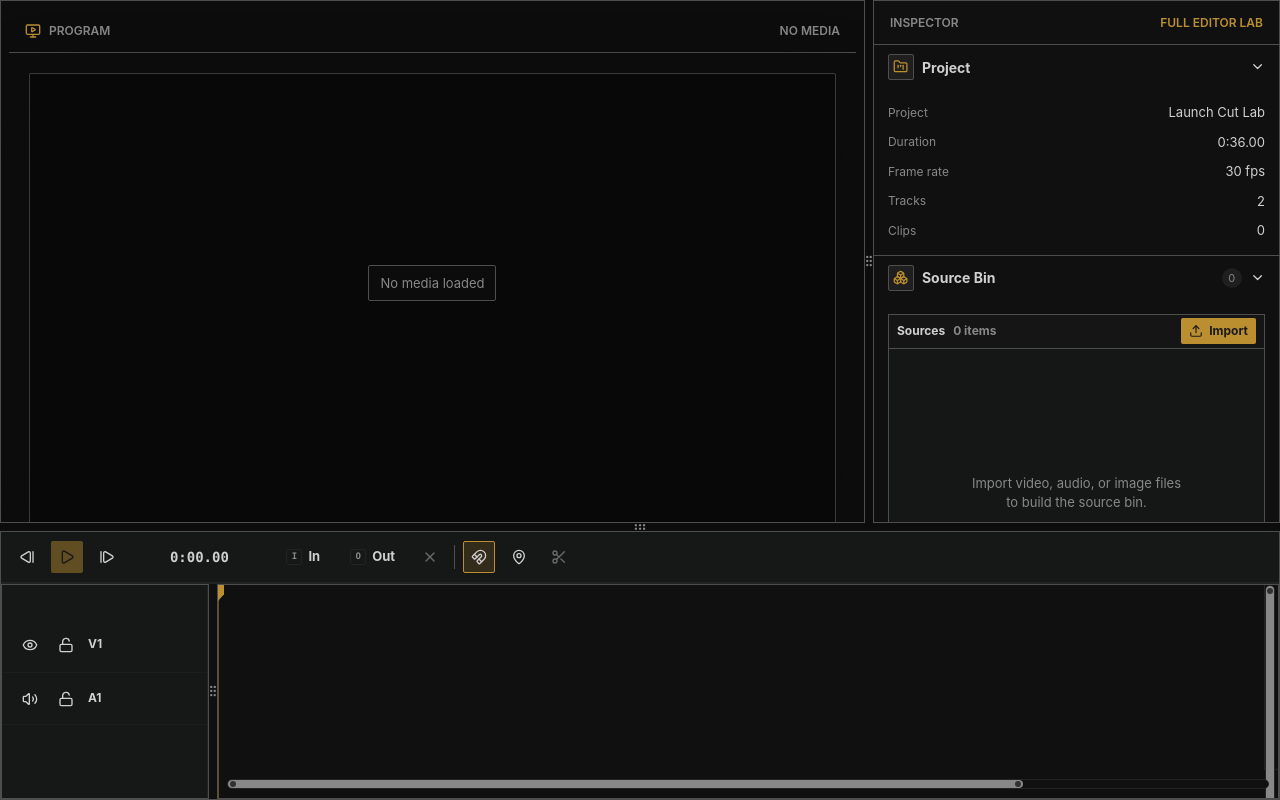
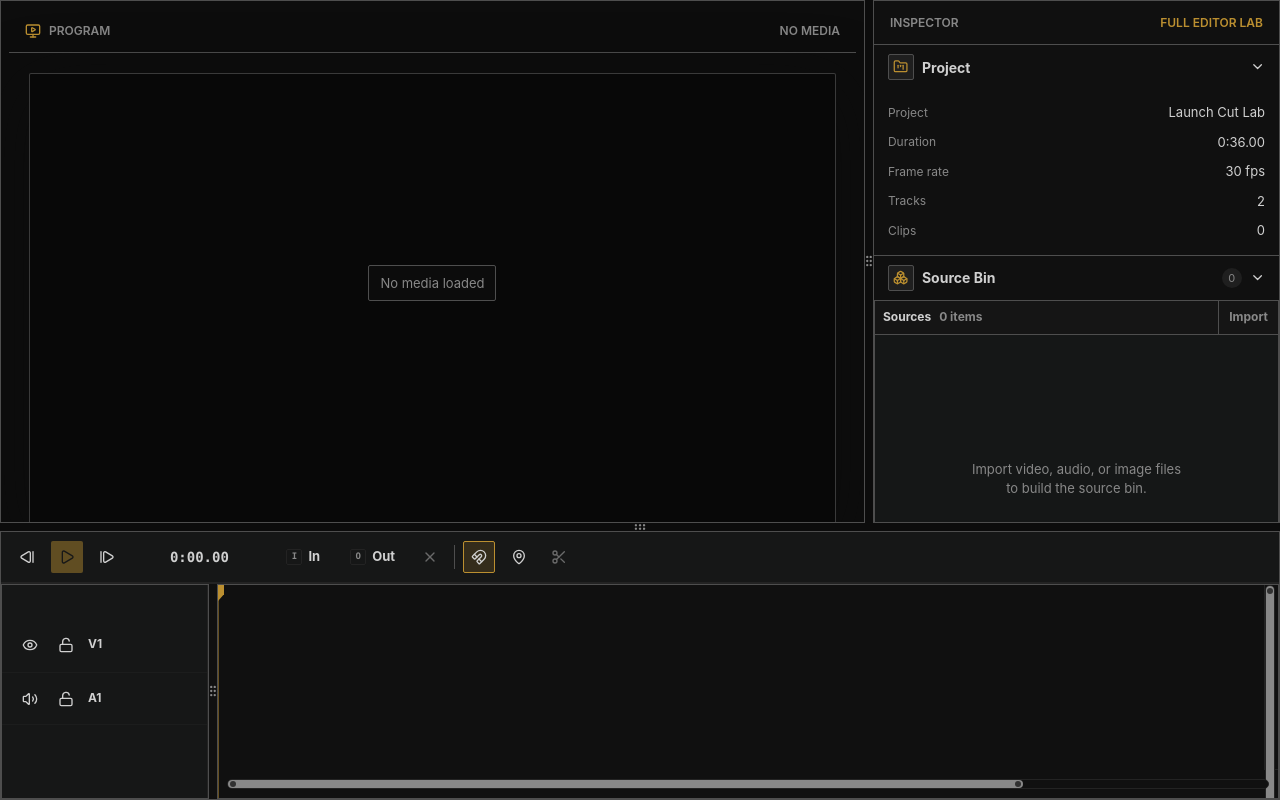
Before and after one commit to TechSquidTV/Canvas-Timeline, a React (Vite) app in the folder apps/full-editor-demo/: page / in a window 1280 px wide. Built offline with nearby package versions, Linux system fonts and the light colour scheme.

Commit message:
style(demo): refine source bin import header

```diff
--- a/apps/full-editor-demo/src/components/panels/ToolPanel.tsx
+++ b/apps/full-editor-demo/src/components/panels/ToolPanel.tsx
@@ -7,6 +7,7 @@ interface ToolPanelProps {
   badge?: string;
   children: ReactNode;
   className?: string;
+  contentClassName?: string;
   defaultOpen?: boolean;
   icon: ReactNode;
   title: string;
@@ -16,6 +17,7 @@ export function ToolPanel({
   badge,
   children,
   className,
+  contentClassName,
   defaultOpen = true,
   icon,
   title,
@@ -32,7 +34,9 @@ export function ToolPanel({
           <ChevronDown aria-hidden="true" className="tool-panel-chevron" />
         </span>
       </CollapsibleTrigger>
-      <CollapsibleContent className="tool-panel-content">{children}</CollapsibleContent>
+      <CollapsibleContent className={cn('tool-panel-content', contentClassName)}>
+        {children}
+      </CollapsibleContent>
     </Collapsible>
   );
 }
--- a/apps/full-editor-demo/src/components/source-bin/SourceBinPanel.tsx
+++ b/apps/full-editor-demo/src/components/source-bin/SourceBinPanel.tsx
@@ -1,9 +1,12 @@
+import { useRef } from 'react';
 import { SourceBinDropZone } from './SourceBinDropZone';
 import { SourceBinList } from './SourceBinList';
-import { SourceImportButton } from './SourceImportButton';
 import { useSourceBin } from './source-bin-context';
 
+const acceptedSourceTypes = 'video/*,audio/*,image/*,video/x-matroska,video/mp2t,.ts,audio/aac';
+
 export function SourceBinPanel() {
+  const inputRef = useRef<HTMLInputElement>(null);
   const {
     importFiles,
     importing,
@@ -21,12 +24,27 @@ export function SourceBinPanel() {
         <span className="source-bin-toolbar-count">
           {sources.length === 1 ? '1 item' : `${sources.length} items`}
         </span>
-        <SourceImportButton
-          disabled={!storageAvailable}
-          importing={importing}
-          onImportFiles={(files) => {
-            void importFiles(files);
+        <button
+          className="source-bin-import-action"
+          disabled={!storageAvailable || importing}
+          onClick={() => inputRef.current?.click()}
+          type="button"
+        >
+          {importing ? 'Importing' : 'Import'}
+        </button>
+        <input
+          ref={inputRef}
+          accept={acceptedSourceTypes}
+          className="source-bin-file-input"
+          disabled={!storageAvailable || importing}
+          multiple
+          onChange={(event) => {
+            if (event.currentTarget.files !== null) {
+              void importFiles(event.currentTarget.files);
+            }
+            event.currentTarget.value = '';
           }}
+          type="file"
         />
       </div>
       <SourceBinDropZone
--- a/apps/full-editor-demo/src/components/source-bin/SourceImportButton.tsx
+++ /dev/null
@@ -1,47 +0,0 @@
-import { useRef } from 'react';
-import { Upload } from 'lucide-react';
-import { Button } from '@/components/ui/button';
-
-const acceptedSourceTypes = 'video/*,audio/*,image/*,video/x-matroska,video/mp2t,.ts,audio/aac';
-
-interface SourceImportButtonProps {
-  disabled?: boolean;
-  importing?: boolean;
-  onImportFiles: (files: FileList) => void;
-}
-
-export function SourceImportButton({
-  disabled = false,
-  importing = false,
-  onImportFiles,
-}: SourceImportButtonProps) {
-  const inputRef = useRef<HTMLInputElement>(null);
-
-  return (
-    <>
-      <Button
-        className="source-bin-import-button"
-        disabled={disabled || importing}
-        onClick={() => inputRef.current?.click()}
-        variant="primary"
-      >
-        <Upload aria-hidden="true" />
-        {importing ? 'Importing' : 'Import'}
-      </Button>
-      <input
-        ref={inputRef}
-        accept={acceptedSourceTypes}
-        className="source-bin-file-input"
-        disabled={disabled || importing}
-        multiple
-        onChange={(event) => {
-          if (event.currentTarget.files !== null) {
-            onImportFiles(event.currentTarget.files);
-          }
-          event.currentTarget.value = '';
-        }}
-        type="file"
-      />
-    </>
-  );
-}
--- a/apps/full-editor-demo/src/editor/shell/ToolPanelStack.tsx
+++ b/apps/full-editor-demo/src/editor/shell/ToolPanelStack.tsx
@@ -19,6 +19,7 @@ export function ToolPanelStack() {
       </ToolPanel>
       <ToolPanel
         badge={sources.length.toString()}
+        contentClassName="source-bin-tool-panel-content"
         icon={<Boxes aria-hidden="true" />}
         title="Source Bin"
       >
--- a/apps/full-editor-demo/src/media/library/media-library-store.ts
+++ b/apps/full-editor-demo/src/media/library/media-library-store.ts
@@ -31,7 +31,7 @@ const POSTER_FILE = 'poster.webp';
 
 const mediaLibraryQueue = createMutationQueue();
 
-export function createMediaLibraryStore(): MediaLibraryStore {
+function createMediaLibraryStore(): MediaLibraryStore {
   let sources: readonly MediaLibrarySource[] = [];
 
   const load = async () => {
--- a/apps/full-editor-demo/src/persistence/project/types.ts
+++ b/apps/full-editor-demo/src/persistence/project/types.ts
@@ -1,4 +1,4 @@
-import type { Marker, TimelineState, Track } from '@techsquidtv/canvas-timeline-core';
+import type { Marker, Track } from '@techsquidtv/canvas-timeline-core';
 import type { RationalTime } from '@techsquidtv/canvas-timeline-utils';
 import type { EditorTrackKind } from '@/data/demo-project';
 
@@ -25,16 +25,3 @@ export interface ProjectStorageSnapshot {
   title: string;
   version: 1;
 }
-
-export type ProjectTimelineSeed = Pick<
-  TimelineState,
-  | 'duration'
-  | 'markers'
-  | 'playheadTime'
-  | 'scrollLeft'
-  | 'scrollTop'
-  | 'snapEnabled'
-  | 'snapThresholdPixels'
-  | 'tracks'
-  | 'zoomScale'
->;
--- a/apps/full-editor-demo/src/styles.css
+++ b/apps/full-editor-demo/src/styles.css
@@ -389,6 +389,10 @@
     padding: 0.875rem;
   }
 
+  .source-bin-tool-panel-content {
+    padding: 0;
+  }
+
   .panel-readout {
     display: grid;
     gap: 0.625rem;
@@ -465,9 +469,36 @@
     white-space: nowrap;
   }
 
-  .source-bin-import-button {
+  .source-bin-import-action {
+    display: inline-flex;
     flex: 0 0 auto;
-    margin-left: auto;
+    align-self: stretch;
+    align-items: center;
+    justify-content: center;
+    min-width: 0;
+    margin: 0 -0.5rem 0 auto;
+    border: 0;
+    border-left: 1px solid var(--editor-border);
+    background: transparent;
+    color: var(--muted-foreground);
+    cursor: pointer;
+    font-size: 0.75rem;
+    font-weight: 650;
+    line-height: 1;
+    padding-inline: 0.625rem;
+  }
+
+  .source-bin-import-action:hover,
+  .source-bin-import-action:focus-visible {
+    border-left-color: var(--foreground);
+    background: var(--foreground);
+    color: var(--background);
+    outline: none;
+  }
+
+  .source-bin-import-action:disabled {
+    cursor: not-allowed;
+    opacity: 0.45;
   }
 
   .source-bin-file-input {
@@ -656,18 +687,6 @@
     padding: 0;
   }
 
-  .source-bin-import-button.editor-button {
-    min-width: 1.625rem;
-    min-height: 1.625rem;
-    padding-inline: 0.4375rem;
-    font-size: 0.75rem;
-  }
-
-  .source-bin-import-button.editor-button svg {
-    width: 0.875rem;
-    height: 0.875rem;
-  }
-
   .editor-button:disabled {
     cursor: not-allowed;
     opacity: 0.45;
```
Also changed, not shown: apps/full-editor-demo/src/components/source-bin/types.ts (+1 -12 lines), 1 other file (tests, documents, lock files or other folders).
